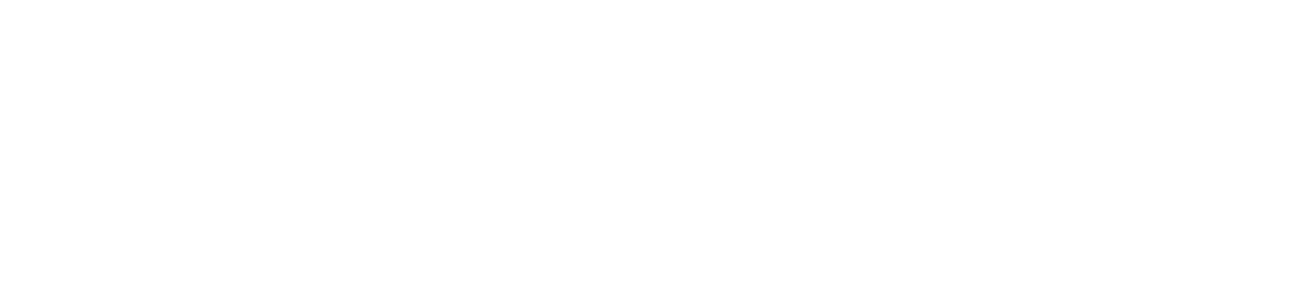
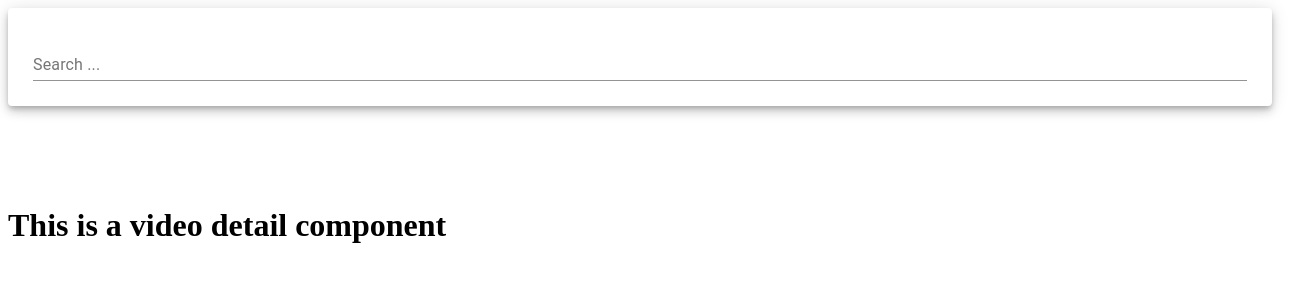
Before and after one commit to Tduncan14/youtubeReact, a React (Create React App) app: page / in a window 1280 px wide. Shown: the top 300 px of the page, 1312 px wide, since content can reach past the window. Built offline with nearby package versions, Linux system fonts and the light colour scheme.

Commit message:
keep moving forward

```diff
--- a/src/App.js
+++ b/src/App.js
@@ -5,29 +5,58 @@ import SearchBar from './Components/SearchBar';
 import VideoList from './Components/VideoList';
 import VideoDetail from './Components/VideoDetail';
 
+
  class App extends Component {
 
+  constructor(props){
+    super(props)
 
+
+    this.state={
+        videos:[]
+    }
+
+  }
+
+  handleSubmit = async(searchTerm) =>{
+
+    const response = await Youtube.get('search',{params:{part:'snippet',
+    maxResults:10,
+    key:'AIzaSyDW0mKRkFnWa26mvjazRlrBetmS3_IzhCI',
+    q:searchTerm
+}});
+
+
+    console.log(response.data.items);
+
+
+     var dataInformation = response.data.items;
+
+
+   }
 
     render(){
 
 
         return(
             <>
-             <Grid container spacing={16}>
+             <Grid container spacing={10}>
                  <Grid item xs={12}>
-                     <Grid container spacing={16}>
+                     <Grid container spacing={10}>
 
                          <Grid item xs={12}>
-                          {/*Search bar */}
+                        <SearchBar onFormSubmit={this.handleSubmit}/>
                          </Grid>
 
                         <Grid item xs={8}>
-                           {/* Video detail */}
+                         <VideoDetail />
                         </Grid>
 
                         <Grid item xs={4}>
                             {/*video list */}
+
+
+
                         </Grid>
                      </Grid>
 
--- a/src/Components/SearchBar.js
+++ b/src/Components/SearchBar.js
@@ -1,19 +1,51 @@
 import React,{Component} from 'react';
-
+import {Paper,TextField} from '@material-ui/core';
 
 
 
 class SearchBar extends  Component {
 
+   constructor(props){
+     super(props)
+
+    this.state ={
+        searchTerm:''
+    }
+
+    //  this.handleSubmit = this.handleSubmit.bind(this);
+    //  this.handChange = this.handChange.bind(this);
+   }
 
 
+  handleSubmit = (e) => {
+     const {searchTerm} = this.state;
+     const {onFormSubmit} = this.props;
+
+     onFormSubmit(searchTerm);
+
+     e.preventDefault();
+  };
+
+
+  handChange = (e) =>{
+
+    this.setState({searchTerm:e.target.value})
+
+
+   console.log(this.state);
+  }
 
 
     render(){
 
         return(
          <>
-          The search bar
+         <Paper elevation={6} style={{padding:'25px'}}>
+             <form onSubmit ={this.handleSubmit}>
+                 <TextField fullWidth label="Search ..." onChange={this.handChange}/>
+
+             </form>
+         </Paper>
 
          </>
         )
--- a/src/Components/VideoDetail.js
+++ b/src/Components/VideoDetail.js
@@ -7,7 +7,7 @@ const VideoDetail = ({}) =>{
 
     return(
     <div>
-
+    <h1> This is a video detail component</h1>
     </div>
 
 
--- a/src/Components/Youtube.js
+++ b/src/Components/Youtube.js
@@ -3,12 +3,7 @@ import axios from 'axios';
 export default axios.create({
 
 baseURL:' https://www.googleapis.com/youtube/v3',
-params:{
-    part:'snippet',
-    maxResults:10,
-    key:'AIzaSyDW0mKRkFnWa26mvjazRlrBetmS3_IzhCI'
 
-}
 
 })
 
```
